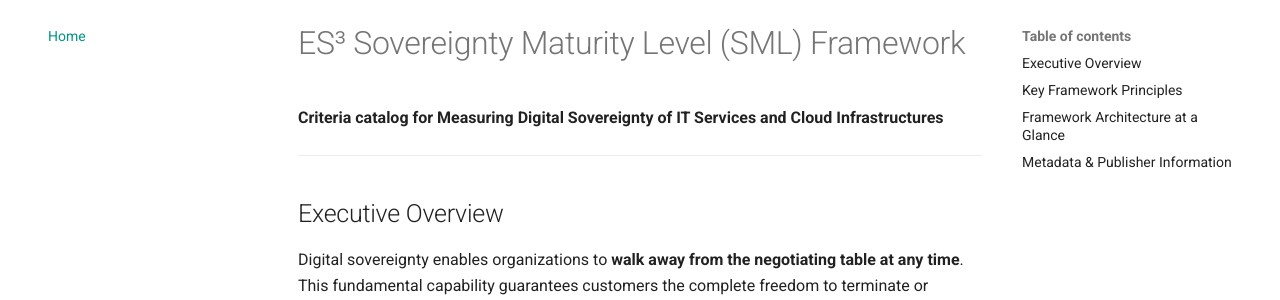
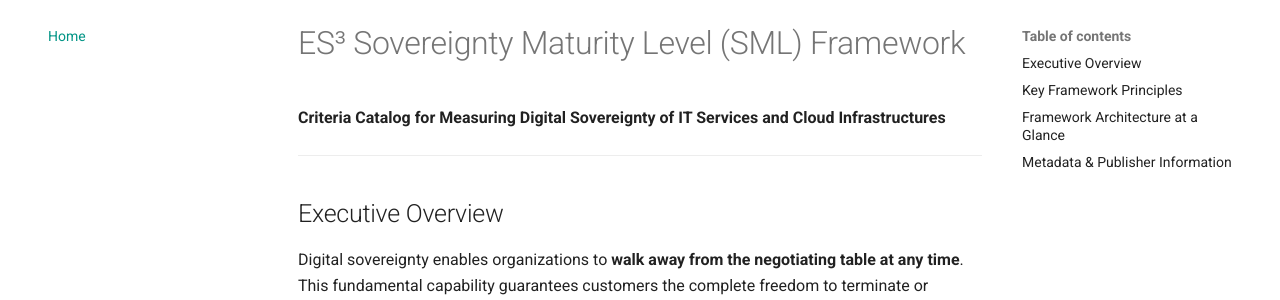
Before and after one commit to es3-sml/es3-sml, an MkDocs documentation site: the page built from docs/index.md, in a window 1280 px wide and 900 px high. Shown: the part 123-423 px from the top of the window. Built offline with MkDocs 1.6.1 and Material for MkDocs 9.7.7, drawn with Linux system fonts in a browser that asks for light colours.

```diff
--- a/docs/index.md
+++ b/docs/index.md
@@ -12,7 +12,7 @@
  ******************************************************************************* -->
 # ES³ Sovereignty Maturity Level (SML) Framework
 
-**Criteria catalog for Measuring Digital Sovereignty of IT Services and Cloud Infrastructures**
+**Criteria Catalog for Measuring Digital Sovereignty of IT Services and Cloud Infrastructures**
 
 ---
 
```
Also changed, not shown: docs/contact.md (+1 -1 lines), .github/ISSUE_TEMPLATE/bug_report.md (added), .github/ISSUE_TEMPLATE/feature_request.md (added).
